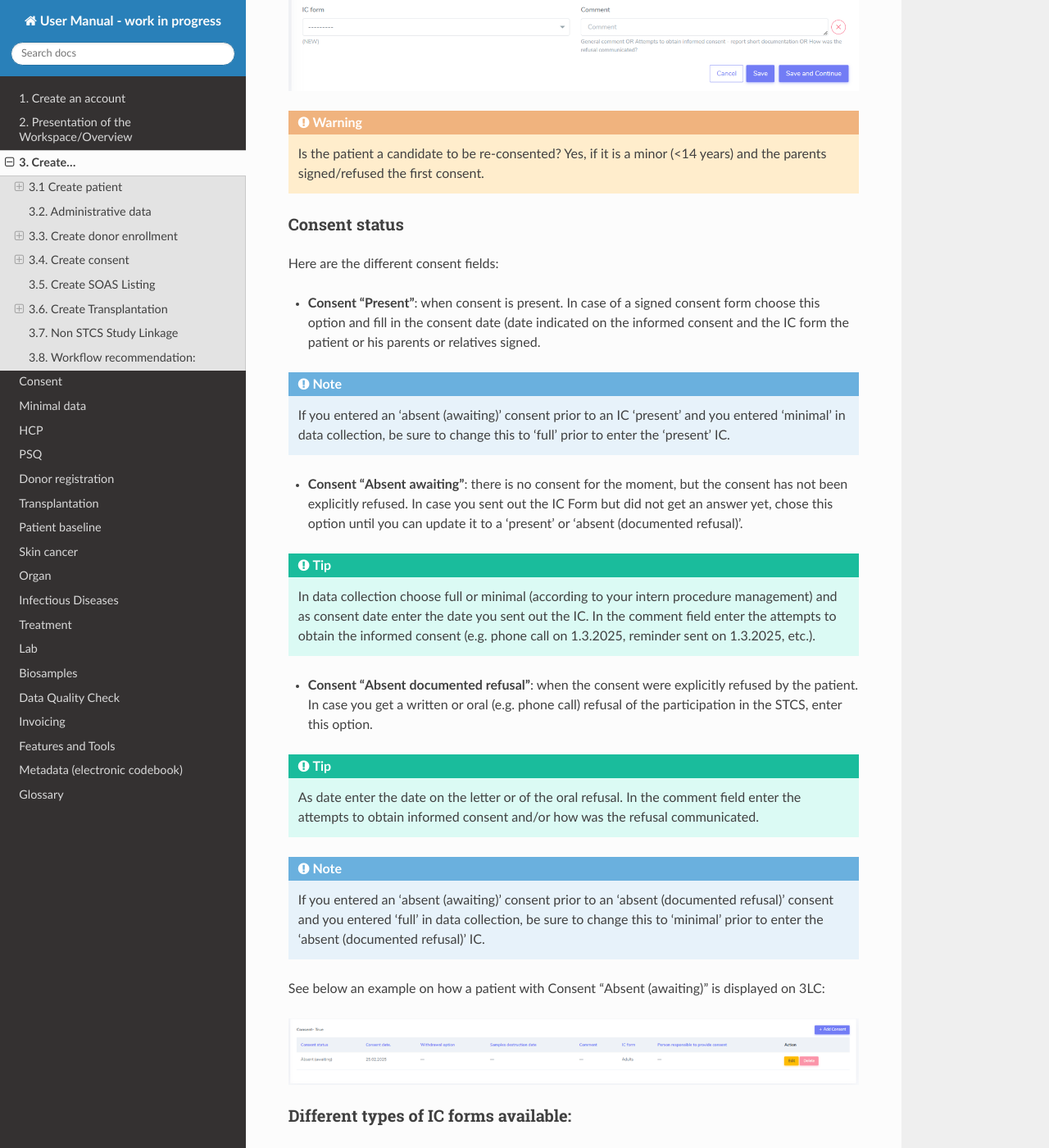
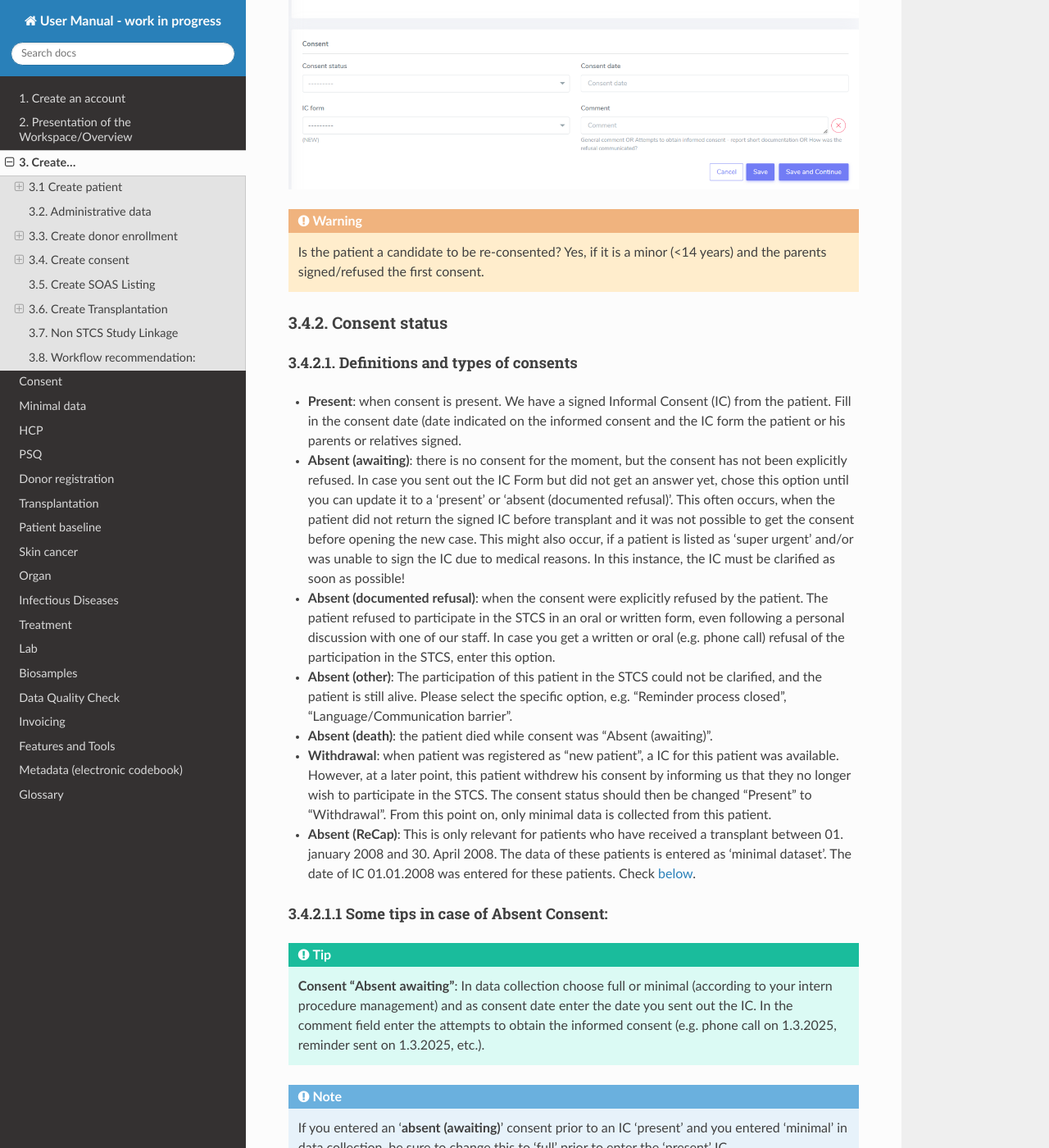
Before and after one commit to swiss-transplant-cohort-study/3LC-user-manual, a Sphinx documentation site: the page built from docs/source/createPatDon.rst, in a window 1280 px wide and 1400 px high, scrolled down 4059 px. Shown: the whole window at 82% size. Built offline with Sphinx 7.4.7 and the Read the Docs theme 3.1.0, drawn with Linux system fonts in a browser that asks for light colours; some of the changed text lies outside the part shown.

Commit message:
Update createPatDon.rst

```diff
--- a/docs/source/createPatDon.rst
+++ b/docs/source/createPatDon.rst
@@ -97,8 +97,10 @@ Here are the different types of donors which are possible:
 3.4. Create consent
 ***********************
 
-Consent management
-====================
+The LDM needs to make sure that each newly listed patient is appropriately informed about the goals of the STCS and that each listed patient in Switzerland receives an invitation letter to join the STCS, an informed consent form, and the pre-transplant PSQ. The Local Transplant Coordinator (LTC) has to inform the LDM within 7 days if a new patient is added to the transplant waiting list.
+
+3.4.1. Consent management
+==================================
 
 The consent status for a STCS patient needs to be provided. Depending on the age of the patient, the patient might need to re-consent.
 
@@ -110,22 +112,28 @@ For example, in the case of the patient 90000034, age 14, the default re-consent
 
 .. warning:: Is the patient a candidate to be re-consented? Yes, if it is a minor (<14 years) and the parents signed/refused the first consent.
 
-Consent status
-====================
+3.4.2. Consent status
+===========================
 
-Here are the different consent fields:
+3.4.2.1. Definitions and types of consents
+-----------------------------------------------
 
-* **Consent "Present"**: when consent is present. In case of a signed consent form choose this option and fill in the consent date (date indicated on the informed consent and the IC form the patient or his parents or relatives signed.
+- **Present**: when consent is present. We have a signed Informal Consent (IC) from the patient. Fill in the consent date (date indicated on the informed consent and the IC form the patient or his parents or relatives signed.
+- **Absent (awaiting)**: there is no consent for the moment, but the consent has not been explicitly refused. In case you sent out the IC Form but did not get an answer yet, chose this option until you can update it to a ‘present’ or ‘absent (documented refusal)’. This often occurs, when the patient did not return the signed IC before transplant and it was not possible to get the consent before opening the new case. This might also occur, if a patient is listed as ‘super urgent’ and/or was unable to sign the IC due to medical reasons. In this instance, the IC must be clarified as soon as possible!
+- **Absent (documented refusal)**: when the consent were explicitly refused by the patient. The patient refused to participate in the STCS in an oral or written form, even following a personal discussion with one of our staff. In case you get a written or oral (e.g. phone call) refusal of the participation in the STCS, enter this option.
+- **Absent (other)**: The participation of this patient in the STCS could not be clarified, and the patient is still alive. Please select the specific option, e.g. "Reminder process closed", "Language/Communication barrier".
+- **Absent (death)**: the patient died while consent was "Absent (awaiting)".
+- **Withdrawal**: when patient was registered as "new patient", a IC for this patient was available. However, at a later point, this patient withdrew his consent by informing us that they no longer wish to participate in the STCS. The consent status should then be changed "Present" to "Withdrawal". From this point on, only minimal data is collected from this patient.
+- **Absent (ReCap)**: This is only relevant for patients who have received a transplant between 01. january 2008 and 30. April 2008. The data of these patients is entered as ‘minimal dataset’. The date of IC 01.01.2008 was entered for these patients. Check :ref:`below <ReCap>`.
 
-.. note:: If you entered an ‘absent (awaiting)’ consent prior to an IC ‘present’ and you entered ‘minimal’ in data collection, be sure to change this to ‘full’ prior to enter the ‘present’ IC.
+3.4.2.1.1 Some tips in case of Absent Consent:
+-------------------------------------------------
 
-* **Consent "Absent awaiting"**: there is no consent for the moment, but the consent has not been explicitly refused. In case you sent out the IC Form but did not get an answer yet, chose this option until you can update it to a ‘present’ or ‘absent (documented refusal)’.
+.. tip::  **Consent "Absent awaiting"**: In data collection choose full or minimal (according to your intern procedure management) and as consent date enter the date you sent out the IC. In the comment field enter the attempts to obtain the informed consent (e.g. phone call on 1.3.2025, reminder sent on 1.3.2025, etc.).
+.. note:: If you entered an ‘**absent (awaiting)**’ consent prior to an IC ‘present’ and you entered ‘minimal’ in data collection, be sure to change this to ‘full’ prior to enter the ‘present’ IC.
 
-.. tip:: In data collection choose full or minimal (according to your intern procedure management) and as consent date enter the date you sent out the IC. In the comment field enter the attempts to obtain the informed consent (e.g. phone call on 1.3.2025, reminder sent on 1.3.2025, etc.).
 
-* **Consent "Absent documented refusal"**: when the consent were explicitly refused by the patient. In case you get a written or oral (e.g. phone call) refusal of the participation in the STCS, enter this option.
-
-.. tip:: As date enter the date on the letter or of the oral refusal. In the comment field enter the attempts to obtain informed consent and/or how was the refusal communicated.
+.. tip:: **Consent "Absent documented refusal"** As date enter the date on the letter or of the oral refusal. In the comment field enter the attempts to obtain informed consent and/or how was the refusal communicated.
 
 .. note:: If you entered an ‘absent (awaiting)’ consent prior to an ‘absent (documented refusal)’ consent and you entered ‘full’ in data collection, be sure to change this to ‘minimal’ prior to enter the ‘absent (documented refusal)’ IC.
 
```
